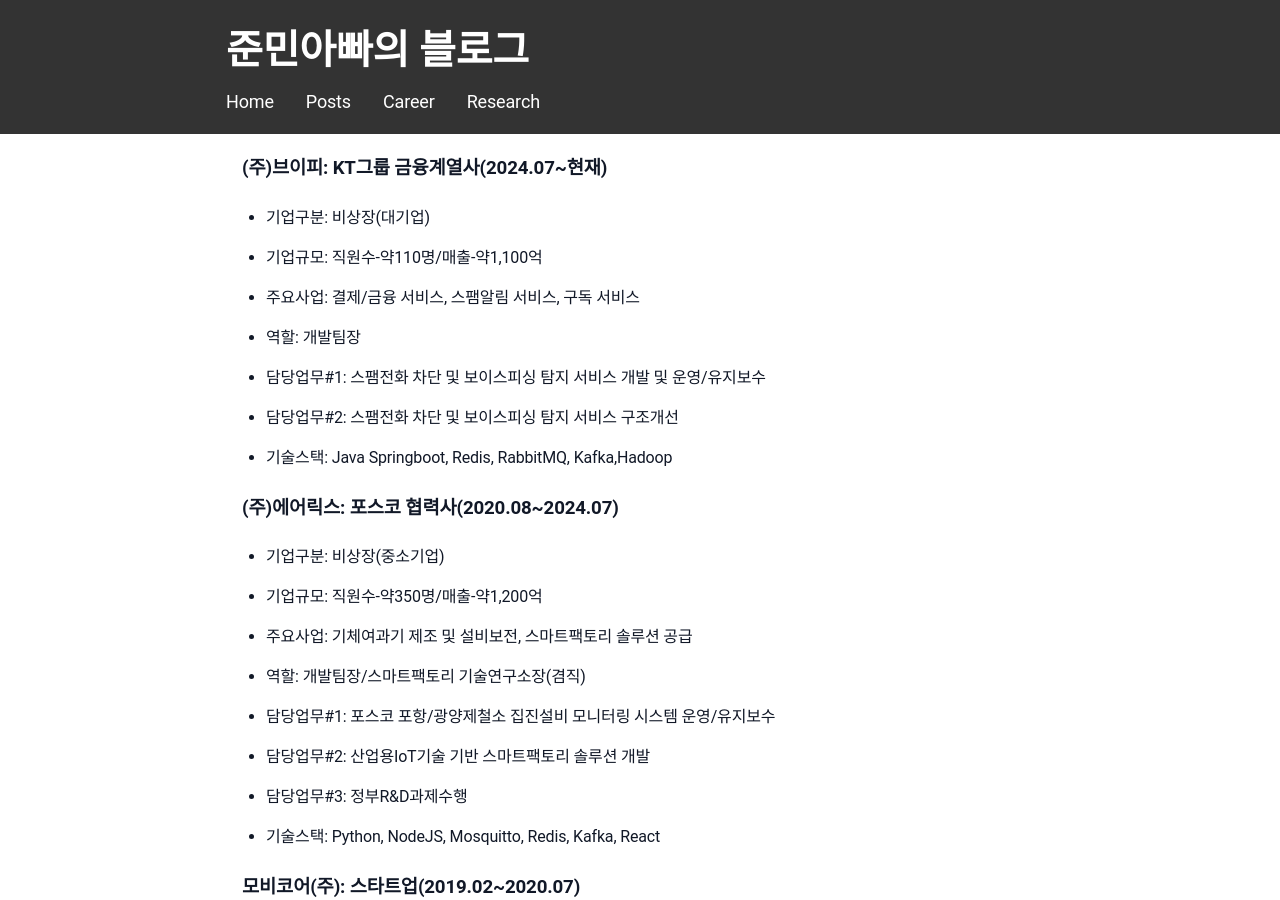
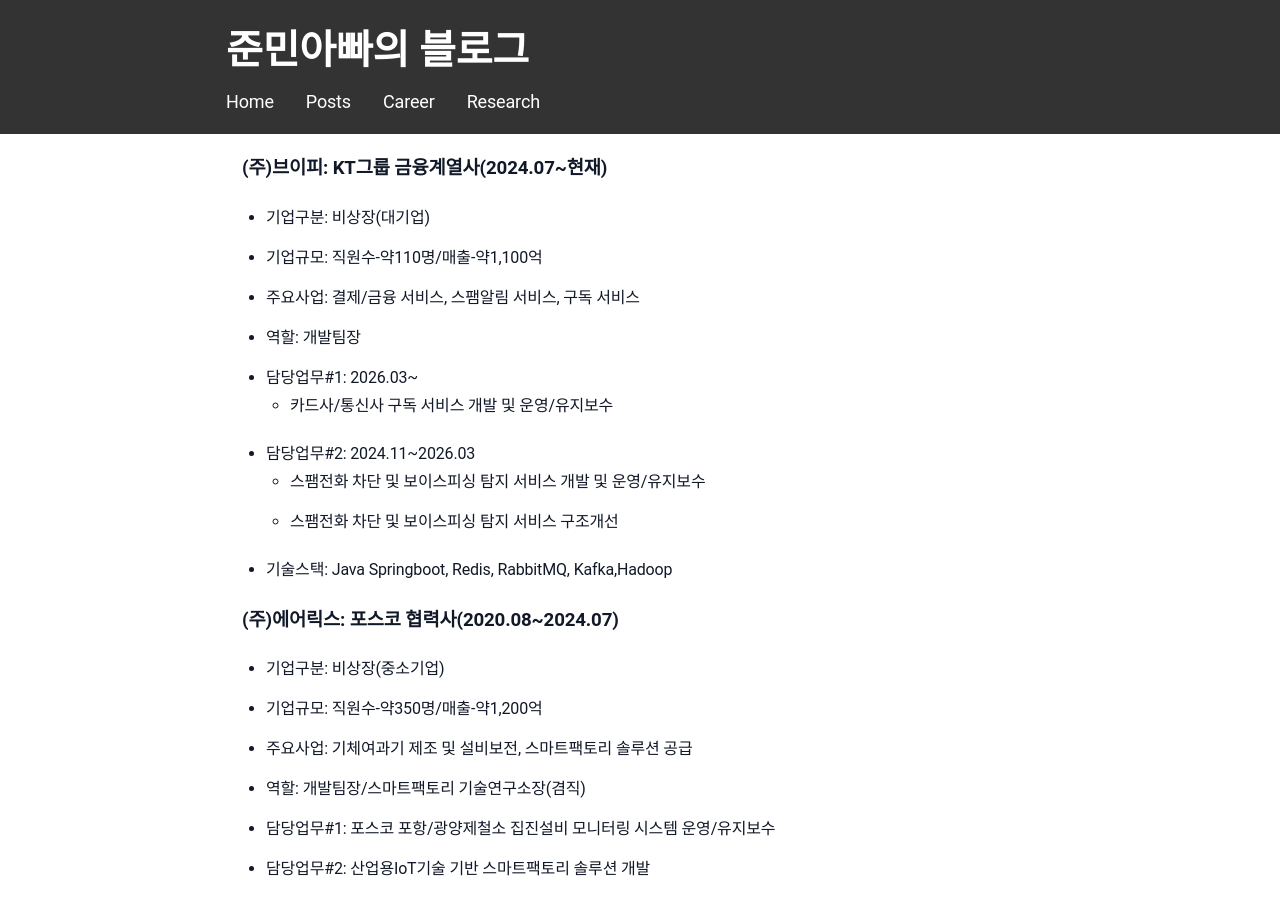
Before and after one commit to sanghoon-lee/sanghoon-lee.github.io, a Jekyll site: the page built from career.md, in a window 1280 px wide and 900 px high. Built offline with Jekyll 4.4.1, drawn with Linux system fonts in a browser that asks for light colours.

Commit message:
커리어 수정

```diff
--- a/career.md
+++ b/career.md
@@ -9,8 +9,11 @@ permalink: /career/
 * 기업규모: 직원수-약110명/매출-약1,100억
 * 주요사업: 결제/금융 서비스, 스팸알림 서비스, 구독 서비스
 * 역할: 개발팀장
-* 담당업무#1: 스팸전화 차단 및 보이스피싱 탐지 서비스 개발 및 운영/유지보수
-* 담당업무#2: 스팸전화 차단 및 보이스피싱 탐지 서비스 구조개선
+* 담당업무#1: 2026.03~
+    - 카드사/통신사 구독 서비스 개발 및 운영/유지보수
+* 담당업무#2: 2024.11~2026.03
+    - 스팸전화 차단 및 보이스피싱 탐지 서비스 개발 및 운영/유지보수
+    - 스팸전화 차단 및 보이스피싱 탐지 서비스 구조개선
 * 기술스택: Java Springboot, Redis, RabbitMQ, Kafka,Hadoop
 
 ### (주)에어릭스: 포스코 협력사(2020.08~2024.07)
```
